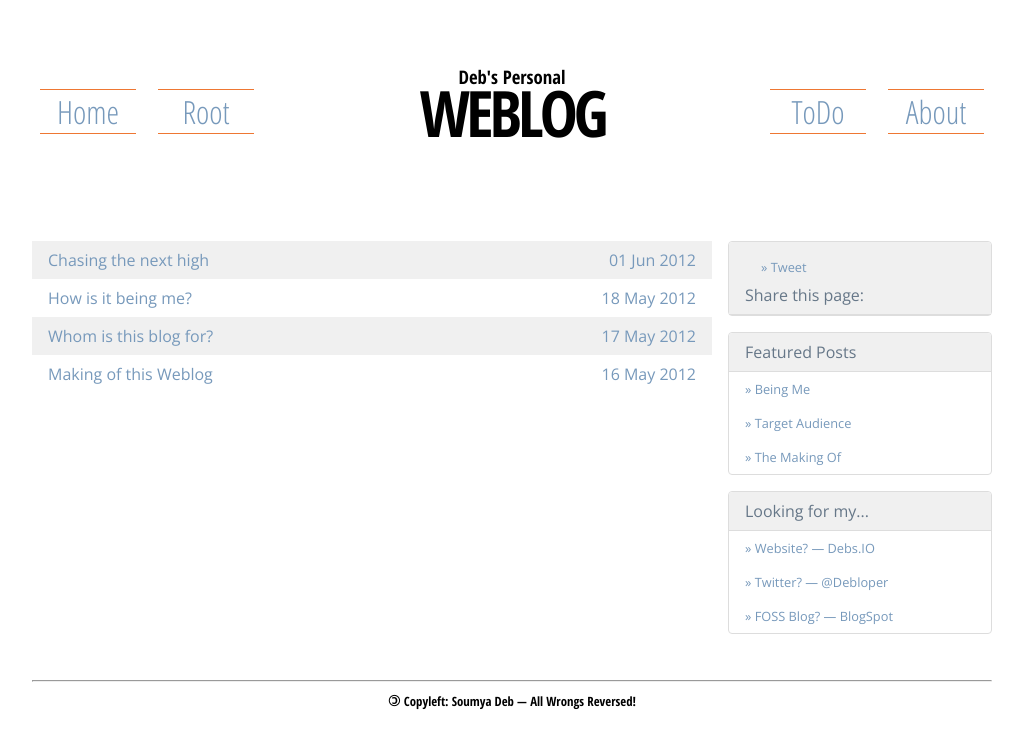
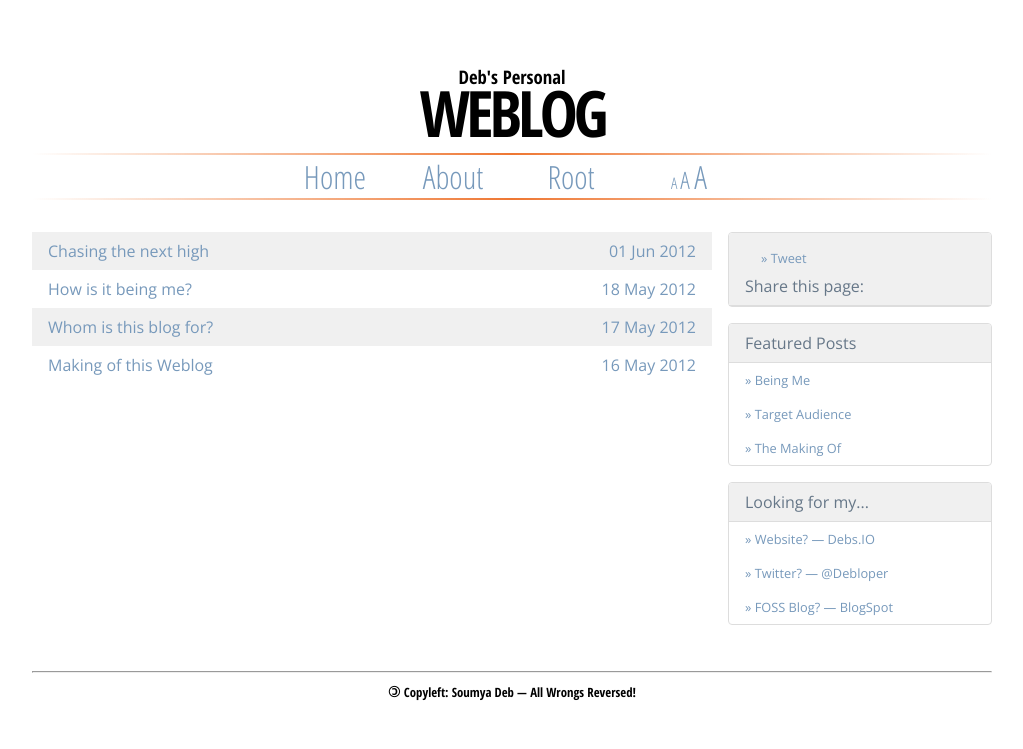
Before and after one commit to debloper/flog, a Jekyll site: the page built from index.html, in a window 1280 px wide. Shown: the top 749 px of the page, without its empty margins (128-1151 px from the left). Built offline with Jekyll 4.4.1, drawn with Linux system fonts in a browser that asks for light colours; comment, search, counter and statistics services are not loaded.

Commit message:
NavBar redesign & reposition

```diff
--- a/_layouts/template.html
+++ b/_layouts/template.html
@@ -45,14 +45,16 @@ ASCII art, in here -->
 			<h3>Deb's Personal</h3>
 			<h1>Weblog</h1>
 		</hgroup>
-		<nav class="inlineBlock">
+		<nav>
 			<div>
-				<a href="/">Home</a>
-				<a href="http://debs.io">Root</a>
-			</div>
-			<div>
-				<a href="/todos">ToDo</a>
-				<a href="/about">About</a>
+				<a class="navLink" href="/">Home</a>
+				<a class="navLink" href="/about">About</a>
+				<a class="navLink" href="http://debs.io">Root</a>
+				<span class="navLink">
+					<a href="#" style="font-size: 50%;" data-size="12px">A
+					</a><a href="#" style="font-size: 75%;" data-size="16px">A
+					</a><a href="#" data-size="20px">A</a>
+				</span>
 			</div>
 		</nav>
 	</header>
--- a/css/base.css
+++ b/css/base.css
@@ -60,7 +60,7 @@ body > * {
 	margin:				auto;
 }
 header {
-	padding:			4rem 0 0;
+	padding:			4rem 0 2rem;
 	text-align:			center;
 	font-family:		"Open Sans Condensed", Sans-serif;
 }
@@ -75,14 +75,21 @@ hgroup h1 {
 	text-transform:		uppercase;
 }
 nav {
-	position:			relative;
+	padding:			2px 0;
+	background-image:	-webkit-linear-gradient(left, rgba(255, 255, 255, 0), #E73,  rgba(255, 255, 255, 0));
+	background-image:	-moz-linear-gradient(left, rgba(255, 255, 255, 0), #E73,  rgba(255, 255, 255, 0));
+	background-image:	-ms-linear-gradient(left, rgba(255, 255, 255, 0), #E73,  rgba(255, 255, 255, 0));
+	background-image:	-o-linear-gradient(left, rgba(255, 255, 255, 0), #E73,  rgba(255, 255, 255, 0));
+	background-image:	linear-gradient(left, rgba(255, 255, 255, 0), #E73,  rgba(255, 255, 255, 0));
 }
-nav a {
+nav div {
+	text-align:			center;
+	background-color:	#fff;
+}
+nav .navLink {
 	width:				3em;
 	margin:				auto 0.5rem;
 	text-align:			center;
-	border:				solid #E73;
-	border-width:		1px 0;
 	display:			inline-block;
 }
 section {
```
